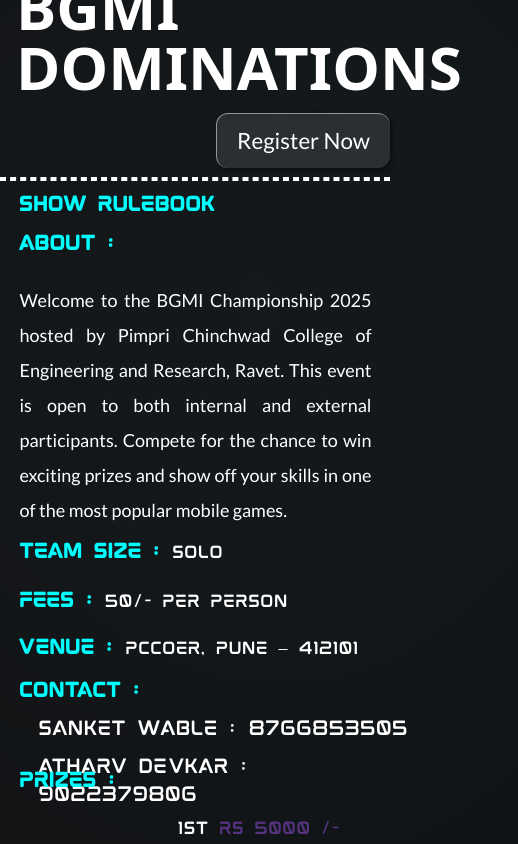
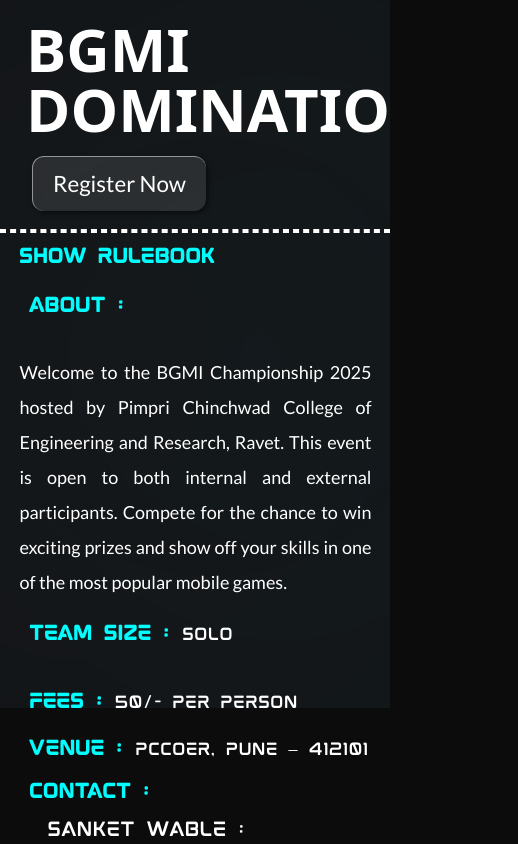
Before and after one commit to JangidVish/technovate-2k25, a React (Create React App) app: page /bgmi in a window 390 px wide. Shown: the top 844 px of the page, 518 px wide, since content can reach past the window. Built offline with nearby package versions, Linux system fonts and the light colour scheme.

Commit message:
Responsive Changes

```diff
--- a/src/pages/BgmiValo.jsx
+++ b/src/pages/BgmiValo.jsx
@@ -18,7 +18,14 @@
       <div className="container upperimage">
         {/* <img className="topimg" src={bgmi} alt="" /> */}
         <h1 className="text-6xl font-bold text-white p-4">VALORANT</h1>
-
+        <a
+          href="https://grooviti.com/event/Valorant/buyticket"
+          className="btn-register"
+          target="_blank"
+          rel="noreferrer"
+        >
+        <div className="register" onClick={()=> {window.open("https://grooviti.com/event/Valorant/buyticket","_blank")}}>Register Now</div>
+        </a>
 
         <div className="blobpagest">
           <img src={blobPages} alt="" srcset="" />
@@ -101,14 +108,7 @@
             </span>
           </div>
         </div>
-        <a
-          href="https://grooviti.com/event/Valorant/buyticket"
-          className="btn-register"
-          target="_blank"
-          rel="noreferrer"
-        >
-        <div className="register" onClick={()=> {window.open("https://grooviti.com/event/Valorant/buyticket","_blank")}}>Register Now</div>
-        </a>
+
       </div>
       </div>
 
--- a/src/pages/sample.css
+++ b/src/pages/sample.css
@@ -18,12 +18,11 @@
   border: 3px dashed #FFFFFF;
 }
 
-h5{
+h5 {
   color: #01FDFE;
 }
 
-.topimg
-  {
+.topimg {
   width: 100%;
 }
 
@@ -34,10 +33,10 @@
   z-index: 99;
   font-family: "lato", sans-serif;
   text-decoration: none;
-  box-shadow: 2px 2px 5px rgba(0,0,0,0.5);
-  background: rgba(255,255,255,0.1);
-  border-top: 1px solid rgba(255,255,255,0.5);
-  border-left: 1px solid rgba(255,255,255,0.5);
+  box-shadow: 2px 2px 5px rgba(0, 0, 0, 0.5);
+  background: rgba(255, 255, 255, 0.1);
+  border-top: 1px solid rgba(255, 255, 255, 0.5);
+  border-left: 1px solid rgba(255, 255, 255, 0.5);
   backdrop-filter: blur(5px);
   padding: 20px 60px;
   border-radius: 12px;
@@ -57,14 +56,13 @@
 .hawkpara {
   color: white;
   font-size: 28px;
-  margin-right:5%;
+  margin-right: 5%;
   text-align: justify;
   font-family: "lato", sans-serif;
   line-height: 35px;
 }
 
-.solo
-{
+.solo {
   font-size: 28px;
 }
 
@@ -94,23 +92,23 @@
   color: #01FDFE;
 }
 
-  .about0 span{
+.about0 span {
   font-family: Mokoto;
 }
 
-  .about1 span{
+.about1 span {
   font-family: Mokoto;
 }
 
-  .about2 span{
+.about2 span {
   font-family: Mokoto;
 }
 
-  .about3 span{
+.about3 span {
   font-family: Mokoto;
 }
 
-  .about4 span{
+.about4 span {
   font-family: Mokoto;
 }
 
@@ -156,8 +154,7 @@
   color: #01FDFE;
 }
 
-  .prizeh
-  {
+.prizeh {
   margin-top: 5%;
   text-wrap: nowrap;
   margin-left: 23%;
@@ -192,7 +189,7 @@
   margin-top: 3%;
   color: white;
   font-size: 28px;
-    margin-right:5%;
+  margin-right: 5%;
   line-height: 35px;
 }
 
@@ -201,13 +198,13 @@
 
 }
 
-  .registernowbutton
-    {
-      width:35%;
+.registernowbutton {
+  width: 35%;
   /* text-align: left; */
   margin-left: 60%;
   margin-top: -10%;
 }
+
 .generalrulesheading {
   margin-top: 50%;
   font-family: Mokoto;
@@ -238,17 +235,17 @@
 .contbot {
   margin-bottom: 5%;
 }
-  .notbold
-  {
+
+.notbold {
   font-weight: normal;
   font-size: 32px;
 }
-  .prize
-  {
+
+.prize {
   margin-left: 38%;
 }
-  .deskcont
-  {
+
+.deskcont {
   margin-top: 10px;
   font-size: 28px;
   font-weight: normal;
@@ -257,23 +254,24 @@
 
 
 @media screen and (max-width: 600px) {
-    .topimg
-    {
+  .topimg {
     margin-top: 10%;
     width: 100%;
   }
-    .registernowbutton
-    {
-      width:60%;
+
+  .registernowbutton {
+    width: 60%;
     /* text-align: left; */
     margin-left: 40%;
     margin-top: -10%;
   }
+
   .dashed-line {
     margin-top: 5%;
     border: 2px dashed #FFFFFF;
     /* transform: rotate(-179.9deg); */
   }
+
   .hawkpara {
     color: white;
     font-size: 18px;
@@ -414,17 +412,17 @@
   .contbot {
     margin-bottom: 5%;
   }
-    .notbold
-    {
+
+  .notbold {
     font-weight: normal;
     font-size: 18px;
   }
-    .prize
-    {
+
+  .prize {
     margin-left: 38%;
   }
-    .deskcont
-  {
+
+  .deskcont {
     margin-top: 10px;
     margin-left: 5%;
     font-size: 21px;
@@ -433,10 +431,28 @@
 }
 
 @media only screen and (max-width: 425px) {
+  #root {
+    width: 100vw;
+    height: auto;
+    overflow: hidden;
+  }
+
+  .container {
+    padding: 10px;
+    width: 100vw;
+  }
+
   .btn-register {
-    top: 100%;
-    right: 0;
+    position: absolute;
+    /* top: 100%; */
+    left: 0;
+    margin: 2rem;
+    width: fit-content;
     padding: 10px 20px;
+  }
+
+  .upperimage > h1 {
+    margin-top: 2rem;
   }
 
   .dashed-line {
--- a/src/parts/Footer.jsx
+++ b/src/parts/Footer.jsx
@@ -26,10 +26,10 @@
 
   const handleEvent = (event) => {
     const routes = {
-      Calender: "/",
-      Categories: "/Categories",
-      Register: "/Register",
-      Past_Events: "/"
+      Home: "/",
+      Events: "/Categories",
+      Glimpse: "/Register",
+      // Past_Events: "/"
     };
     navigate(routes[event] || "/");
   };
@@ -70,23 +70,7 @@
         </section>
 
         {/* Social & Sponsors */}
-        <section className="justify-flex-end">
-          <h3 className="text-lg font-semibold text-gray-200">Follow Us</h3>
-          <div className="flex gap-4 mt-2">
-            <span onClick={() => handleNavigate("Instagram")} className="cursor-pointer hover:text-purple-300 transition hover:scale-110">
-              <InstagramIcon fontSize="large"/>
-            </span>
-            <span onClick={() => handleNavigate("Twitter")} className="cursor-pointer hover:text-purple-300 transition hover:scale-110">
-              <XIcon fontSize="large"/>
-            </span>
-          </div>
-          <h3 className="text-lg font-semibold text-gray-200 mt-6">Sponsors & Partners</h3>
-          <h5>Name of person</h5>
-          <h5>Name of person</h5>
-          <p onClick={() => handleEvent('sponser')} className="text-gray-400 cursor-pointer hover:text-purple-300 transition">
-            [Sponsor Logo]
-          </p>
-        </section>
+
       </div>
 
       {/* Footer Bottom */}
```
Lines whose indentation alone changed are shown as unchanged.
